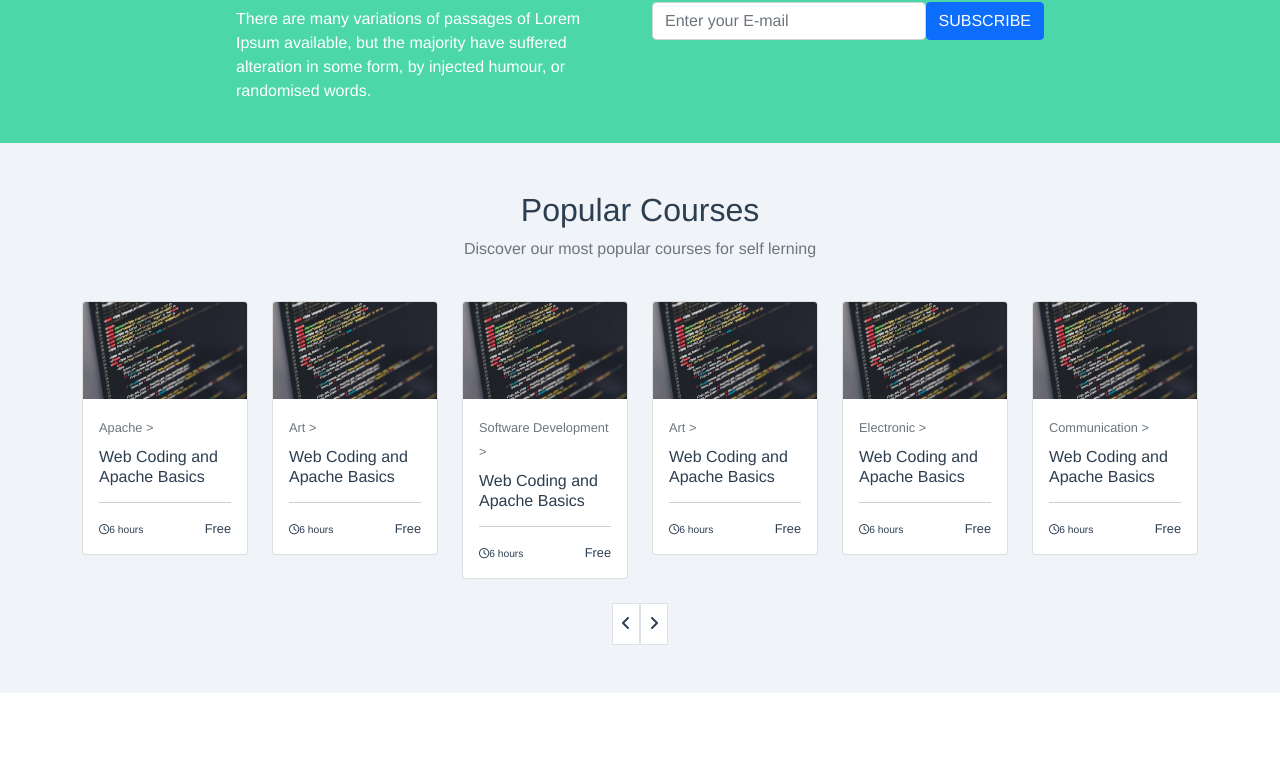
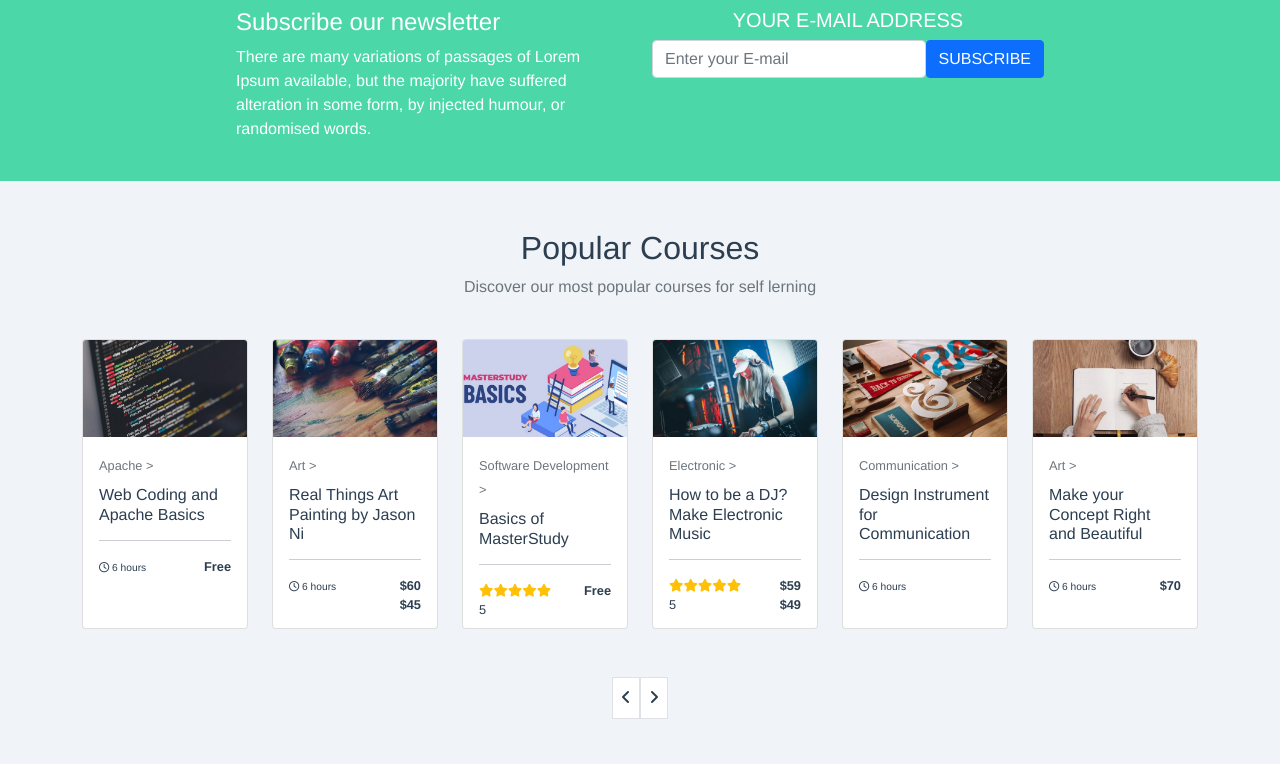
Before and after one commit to ValentinoDeStefano98/proj-html-vuejs, a Vue app: page / in a window 1280 px wide. Shown: the part 3263-4027 px from the top of the page. Built offline with nearby package versions, Linux system fonts and the light colour scheme.

Commit message:
Popular courses added

```diff
--- a/src/components/Main/PopularCoursesComp.vue
+++ b/src/components/Main/PopularCoursesComp.vue
@@ -5,132 +5,31 @@
       <p class="text-secondary">Discover our most popular courses for self lerning</p>
       <div class="container">
         <div class="row py-4">
-          <div class="col-2">
+          <div class="col-2 mb-4" v-for="(elem, index) in arrayPopularCourses" :key="index">
             <div class="card">
-              <img src="./../../assets/img/photo-1461749280684-dccba630e2f6-544x322.jpeg" class="card-img-top" alt="...">
+              <img :src="`${elem.poster}`" class="card-img-top" alt="...">
               <div class="card-body">
                 <div class="text-start">
-                  <span class="text-secondary size">Apache ></span>
-                <h6 class="card-title pt-2">Web Coding and Apache Basics</h6>
+                  <span class="text-secondary size">{{elem.category}}</span>
+                <h6 class="card-title pt-2">{{elem.name}}</h6>
                 </div>
                 <hr>
                 <div class="container p-0 m-0">
                   <div class="row">
-                    <div class="col-6 text-start size">
-                      <span class="size"><i class="fa-regular fa-clock"></i>6 hours</span>
+                    <div class="col-8 text-start size">
+                      <span class="my-3" v-if="elem.rating !== ''">
+                            <i class="fa-solid fa-star" :class="elem.rating >= 1 ? 'text-warning' : ''"></i>
+                            <i class="fa-solid fa-star" :class="elem.rating >= 2 ? 'text-warning' : ''"></i>
+                            <i class="fa-solid fa-star" :class="elem.rating >= 3 ? 'text-warning' : ''"></i>
+                            <i class="fa-solid fa-star" :class="elem.rating >= 4 ? 'text-warning' : ''"></i>
+                            <i class="fa-solid fa-star" :class="elem.rating == 5 ? 'text-warning' : ''"></i>
+                            {{elem.rating}}
+                      </span>
+                      <span v-if="elem.time != ''" class="size"><i class="fa-regular fa-clock"></i> {{ elem.time }}</span>
                     </div>
-                    <div class="col-6 text-end size">
-                      <span>Free</span>
-                    </div>
-                  </div>
-                </div>
-              </div>
-            </div>
-          </div>
-          <div class="col-2">
-            <div class="card">
-              <img src="./../../assets/img/photo-1461749280684-dccba630e2f6-544x322.jpeg" class="card-img-top" alt="...">
-              <div class="card-body">
-                <div class="text-start">
-                  <span class="text-secondary size">Art ></span>
-                <h6 class="card-title pt-2">Web Coding and Apache Basics</h6>
-                </div>
-                <hr>
-                <div class="container p-0 m-0">
-                  <div class="row">
-                    <div class="col-6 text-start size">
-                      <span class="size"><i class="fa-regular fa-clock"></i>6 hours</span>
-                    </div>
-                    <div class="col-6 text-end size">
-                      <span>Free</span>
-                    </div>
-                  </div>
-                </div>
-              </div>
-            </div>
-          </div>
-          <div class="col-2">
-            <div class="card">
-              <img src="./../../assets/img/photo-1461749280684-dccba630e2f6-544x322.jpeg" class="card-img-top" alt="...">
-              <div class="card-body">
-                <div class="text-start">
-                  <span class="text-secondary size">Software Development ></span>
-                <h6 class="card-title pt-2">Web Coding and Apache Basics</h6>
-                </div>
-                <hr>
-                <div class="container p-0 m-0">
-                  <div class="row">
-                    <div class="col-6 text-start size">
-                      <span class="size"><i class="fa-regular fa-clock"></i>6 hours</span>
-                    </div>
-                    <div class="col-6 text-end size">
-                      <span>Free</span>
-                    </div>
-                  </div>
-                </div>
-              </div>
-            </div>
-          </div>
-          <div class="col-2">
-            <div class="card">
-              <img src="./../../assets/img/photo-1461749280684-dccba630e2f6-544x322.jpeg" class="card-img-top" alt="...">
-              <div class="card-body">
-                <div class="text-start">
-                  <span class="text-secondary size">Art ></span>
-                <h6 class="card-title pt-2">Web Coding and Apache Basics</h6>
-                </div>
-                <hr>
-                <div class="container p-0 m-0">
-                  <div class="row">
-                   <div class="col-6 text-start size">
-                      <span class="size"><i class="fa-regular fa-clock"></i>6 hours</span>
-                    </div>
-                    <div class="col-6 text-end size">
-                      <span>Free</span>
-                    </div>
-                  </div>
-                </div>
-              </div>
-            </div>
-          </div>
-          <div class="col-2">
-            <div class="card">
-              <img src="./../../assets/img/photo-1461749280684-dccba630e2f6-544x322.jpeg" class="card-img-top" alt="...">
-              <div class="card-body">
-                <div class="text-start">
-                  <span class="text-secondary size">Electronic ></span>
-                <h6 class="card-title pt-2">Web Coding and Apache Basics</h6>
-                </div>
-                <hr>
-                <div class="container p-0 m-0">
-                  <div class="row">
-                    <div class="col-6 text-start size">
-                      <span class="size"><i class="fa-regular fa-clock"></i>6 hours</span>
-                    </div>
-                    <div class="col-6 text-end size">
-                      <span>Free</span>
-                    </div>
-                  </div>
-                </div>
-              </div>
-            </div>
-          </div>
-          <div class="col-2">
-            <div class="card">
-              <img src="./../../assets/img/photo-1461749280684-dccba630e2f6-544x322.jpeg" class="card-img-top" alt="...">
-              <div class="card-body">
-                <div class="text-start">
-                  <span class="text-secondary size">Communication ></span>
-                <h6 class="card-title pt-2">Web Coding and Apache Basics</h6>
-                </div>
-                <hr>
-                <div class="container p-0 m-0">
-                  <div class="row">
-                    <div class="col-6 text-start size">
-                      <span class="size"><i class="fa-regular fa-clock"></i>6 hours</span>
-                    </div>
-                    <div class="col-6 text-end size">
-                      <span>Free</span>
+                    <div class="col-4 text-end size">
+                      <span v-bind:class="{discounted : elem.discounted == true}" class="fw-bold">{{elem.originalPrice}}</span>
+                      <div class="fw-bold" v-if="elem.discount !== ''">{{ elem.discount }}</div>
                     </div>
                   </div>
                 </div>
@@ -138,13 +37,12 @@
             </div>
           </div>
         </div>
-
       </div>
       <div class="d-flex justify-content-center">
-        <div class="p-2 border bg-white">
+        <div class="p-2 border bg-white arrow">
           <i class="fa-solid fa-angle-left"></i>
         </div>
-        <div class="p-2 border bg-white">
+        <div class="p-2 border bg-white arrow">
           <i class="fa-solid fa-angle-right"></i>
         </div>
       </div>
@@ -153,9 +51,84 @@
 </template>
 
 <script>
+import image1 from './../../assets/img/photo-1461749280684-dccba630e2f6-544x322.jpeg';
+import image2 from './../../assets/img/cat_2-544x322.jpg';
+import image3 from './../../assets/img/course-preview-544x322.jpg';
+import image4 from './../../assets/img/photo-1496307042754-b4aa456c4a2d-544x322.jpeg';
+import image5 from './../../assets/img/photo-1416339134316-0e91dc9ded92-scaled-544x322.jpeg';
+import image6 from './../../assets/img/cathryn-lavery-67852-unsplash-544x322.jpg';
 export default {
   name: 'PopularCoursesComp',
-
+  data(){
+    return{
+      arrayPopularCourses: [{
+        "poster": image1,
+            "category": "Apache >",
+            "name": "Web Coding and Apache Basics",
+            "time": "6 hours",
+            "rating": "",
+            "originalPrice": "Free",
+            "discount": "",
+            "discounted": false,
+            "link": "#",
+        },
+        {
+            "poster": image2,
+            "category": "Art >",
+            "name": "Real Things Art Painting by Jason Ni",
+            "time": "6 hours",
+            "rating": "",
+            "originalPrice": "$60",
+            "discount": "$45",
+            "discounted": true,
+            "link": "#",
+        },
+        {
+            "poster": image3,
+            "category": "Software Development >",
+            "name": "Basics of MasterStudy",
+            "time": "",
+            "rating": "5",
+            "originalPrice": "Free",
+            "discount": "",
+            "discounted": false,
+            "link": "#",
+        },
+        {
+            "poster": image4,
+            "category": "Electronic >",
+            "name": "How to be a DJ? Make Electronic Music",
+            "time": "",
+            "rating": "5",
+            "originalPrice": "$59",
+            "discount": "$49",
+            "discounted": true,
+            "link": "#",
+        },
+        {
+            "poster": image5,
+            "category": "Communication >",
+            "name": "Design Instrument for Communication",
+            "time": "6 hours",
+            "rating": "",
+            "originalPrice": "",
+            "discount": "",
+            "discounted": false,
+            "link": "#",
+        },
+        {
+            "poster": image6,
+            "category": "Art >",
+            "name": "Make your Concept Right and Beautiful",
+            "time": "6 hours",
+            "rating": "",
+            "originalPrice": "$70",
+            "discount": "",
+            "discounted": false,
+            "link": "#",
+      }]
+    }
+  }
 }
 </script>
 
@@ -167,4 +140,13 @@ export default {
 .size{
   font-size: 0.8em;
 }
+
+.card{
+  height: 290px;
+}
+
+.arrow:hover{
+  background-color: #365182 !important;
+  color: white;
+}
 </style>
--- a/src/components/Main/RecentCoursesComp.vue
+++ b/src/components/Main/RecentCoursesComp.vue
@@ -52,6 +52,9 @@
             </div>
           </div>
         </div>
+      </div>
+      <div>
+        <button class="btn btn-primary text-uppercase">Show all</button>
       </div>
     </div>
   </div>
```
